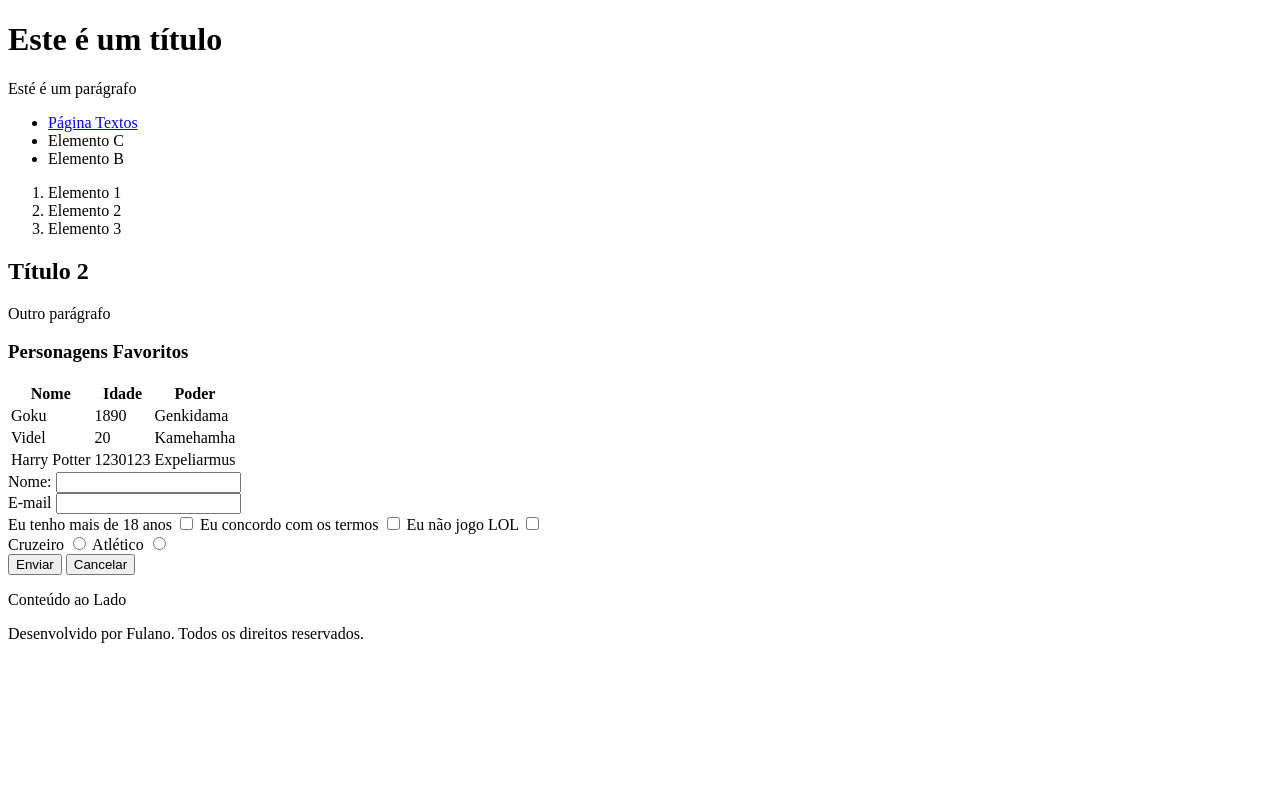
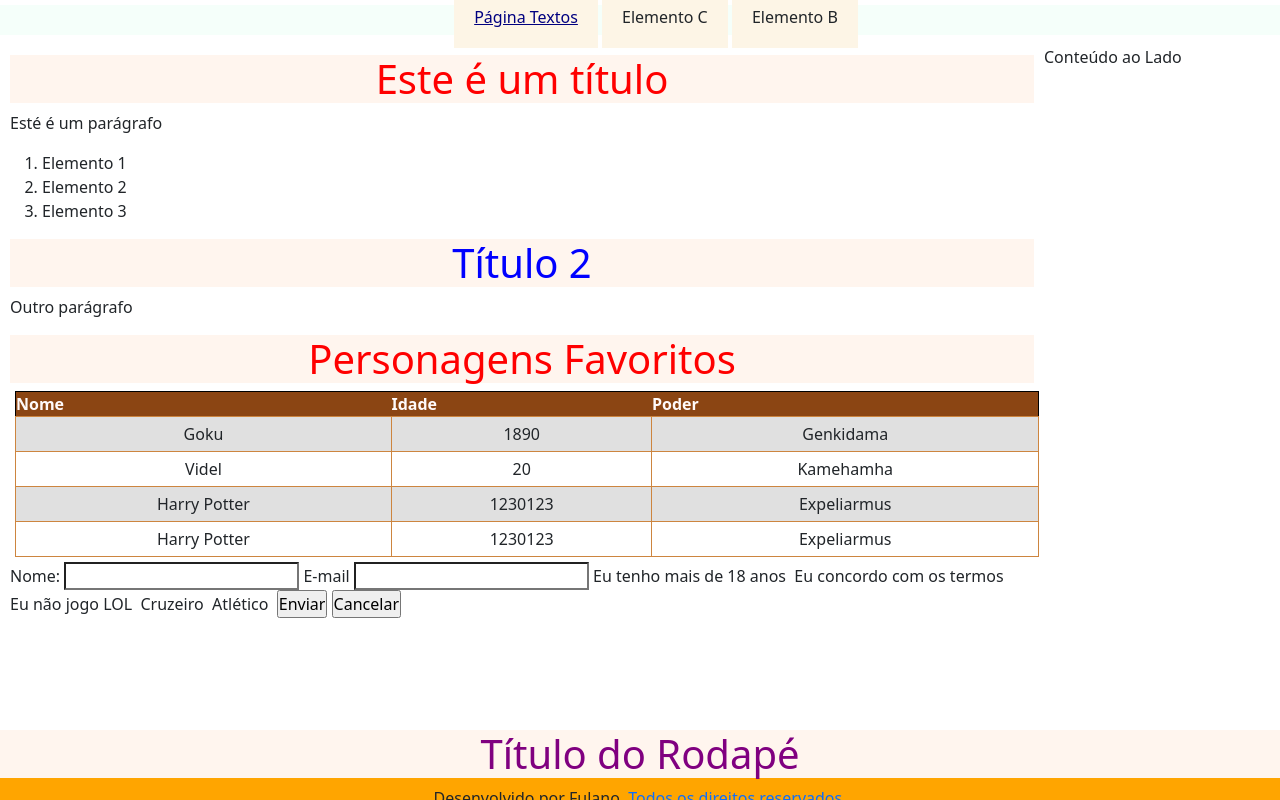
Before and after one commit to ramonbhb/Aula1HTML, a plain HTML site: page index.html in a window 1280 px wide. Drawn offline with nearby package versions, Linux system fonts and the light colour scheme.

Commit message:
New updates

```diff
--- /dev/null
+++ b/estilo_proprio.css
@@ -0,0 +1,45 @@
+body {
+    background-color: gainsboro;
+}
+
+header {
+    background-color: brown;
+    margin: 2px;
+    padding: 20px;
+}
+
+header nav ul {
+    list-style: none;
+}
+
+header nav ul li {
+    display: inline;
+    padding: 20px;
+}
+
+header nav ul li:hover {
+    display: inline;
+    padding: 20px;
+    background-color:whitesmoke;
+    color: turquoise;
+    border-radius: 10px;
+}
+
+article {
+    background-color: white;
+    color: black;
+}
+
+footer {
+    background-color: chocolate;
+    border-top: 4px solid whitesmoke
+}
+
+.cruzeiro {
+    width: 200px;
+    height: 200px;
+}
+
+footer {
+    padding: 20px;
+}
--- /dev/null
+++ b/estilos.css
@@ -0,0 +1,126 @@
+* {
+    margin: 0;
+    padding: 0;
+    -webkit-box-sizing: border-box;
+    box-sizing: border-box;
+    -webkit-appearance: none;
+}
+
+h1 {
+    color: red;
+    text-align: center;
+    font-size: 20px;
+    background-color: seashell;
+    width: 100%;
+}
+
+/* classe */
+.h1bonito {
+    color: blue;
+}
+
+/* ID */
+
+#h1especial {
+    color:purple;
+}
+
+table {
+    border: 1px black solid;
+    width: 100%;
+    border-collapse: collapse;
+    margin: 5px;
+}
+
+table tr {
+    background-color: #e0e0e0;
+}
+
+table td,tr,th {
+    border: 1px peru solid;
+}
+
+table td {
+    text-align: center;
+    padding-top: 5px;
+    padding-bottom: 5px;
+}
+
+table thead {
+    background-color: saddlebrown;
+    color: snow;
+}
+
+table thead tr {
+    background-color: saddlebrown;
+}
+
+.corNao {
+    background-color: white;
+}
+
+header {
+
+    width: 100%;
+    text-align: center;
+    background-color: mintcream;
+    height: 30px;
+    margin-bottom: 10px;
+}
+
+header nav ul {
+    list-style: none;
+    margin-top: 5px;
+}
+
+header nav ul li {
+    display: inline;
+    padding: 20px;
+    background-color:oldlace;
+}
+
+header nav ul li a {
+    color: navy;
+}
+
+header nav ul li a:hover {
+    color: white;
+}
+
+
+header nav ul li:hover {
+    color: oldlace;
+    background-color: navy;
+    font-size: 20px;
+}
+
+footer {
+    background-color: orange;
+    width: 100%;
+    height: 70px;
+    text-align: center;
+    position: fixed;
+    bottom: 0;
+    left: 0;
+}
+
+main {
+    float: left;
+    width: 80%;
+    margin: 10px;
+}
+
+aside {
+    margin: 5px;
+
+}
+
+article {
+    display: inline;
+    width: 40%;
+}
+
+section {
+    display: inline;
+    width: 20%;
+}
--- a/index.html
+++ b/index.html
@@ -8,15 +8,14 @@
     <meta name="keywords" content="HTML,CSS,Desenvolvimento,Inicial">
     <meta name="author" content="Eu Mesmo">
     <title>Minha Primeira Página</title>
-    <!-- <script src="script.js"></script>
-    <link rel="stylesheet" href="estilo.css"> -->
+    <!-- <script src="script.js"></script>-->
+    <link rel="stylesheet" href="estilos.css">
+    <link href="https://cdn.jsdelivr.net/npm/bootstrap@5.0.0-beta3/dist/css/bootstrap.min.css" rel="stylesheet" integrity="sha384-eOJMYsd53ii+scO/bJGFsiCZc+5NDVN2yr8+0RDqr0Ql0h+rP48ckxlpbzKgwra6" crossorigin="anonymous">
+
     <!-- Formulário, Tabela, Lista -->
 </head>
 <body>
     <header>
-        <h1>Este é um título</h1>
-        <p>Esté é um parágrafo</p>
-    </header>
         <nav>
             <!-- Ordered -> Unordered List -->
             <ul>
@@ -24,16 +23,21 @@
                 <li>Elemento C</li>
                 <li>Elemento B</li>
             </ul>
+        </nav>
+    </header>
+    <main>
+        <article>
+            <section>
+                <h1>Este é um título</h1>
+                <p id="p1" class="c1">Esté é um parágrafo</p>
                 <ol>
                     <li>Elemento 1</li>
                     <li>Elemento 2</li>
                     <li>Elemento 3</li>
                 </ol>
-    </nav>
-    <main>
-        <article>
+            </section>
             <section>
-                <h2>Título 2</h2>
+                <h1 class="h1bonito">Título 2</h1>
                 <p>Outro parágrafo</p>
             </section>
             <section>
@@ -52,12 +56,17 @@
                             <td>1890</td>
                             <td>Genkidama</td>
                         </tr>
-                        <tr>
+                        <tr class="corNao">
                             <td>Videl</td>
                             <td>20</td>
                             <td>Kamehamha</td>
                         </tr>
                         <tr>
+                            <td>Harry Potter</td>
+                            <td>1230123</td>
+                            <td>Expeliarmus</td>
+                        </tr>
+                        <tr class="corNao">
                             <td>Harry Potter</td>
                             <td>1230123</td>
                             <td>Expeliarmus</td>
@@ -103,11 +112,12 @@
             </section>
         </article>
     </main>
-    <aside>
-        <p>Conteúdo ao Lado</p>
+    <aside id="a2">
+        <p id="p2">Conteúdo ao Lado</p>
     </aside>
-    <footer>
-        <p>Desenvolvido por Fulano. Todos os direitos reservados.</p>
+    <footer id="f1">
+        <h1 id="h1especial">Título do Rodapé</h1>
+        <p>Desenvolvido por Fulano. <a href="https://www.google.com">Todos os direitos reservados.</a></p>
     </footer>
 </body>
 </html>
```
Also changed, not shown: index_bootsrap.html (added, +120 -0 lines), textos.html (+20 -5 lines). Lines whose indentation alone changed are shown as unchanged.
